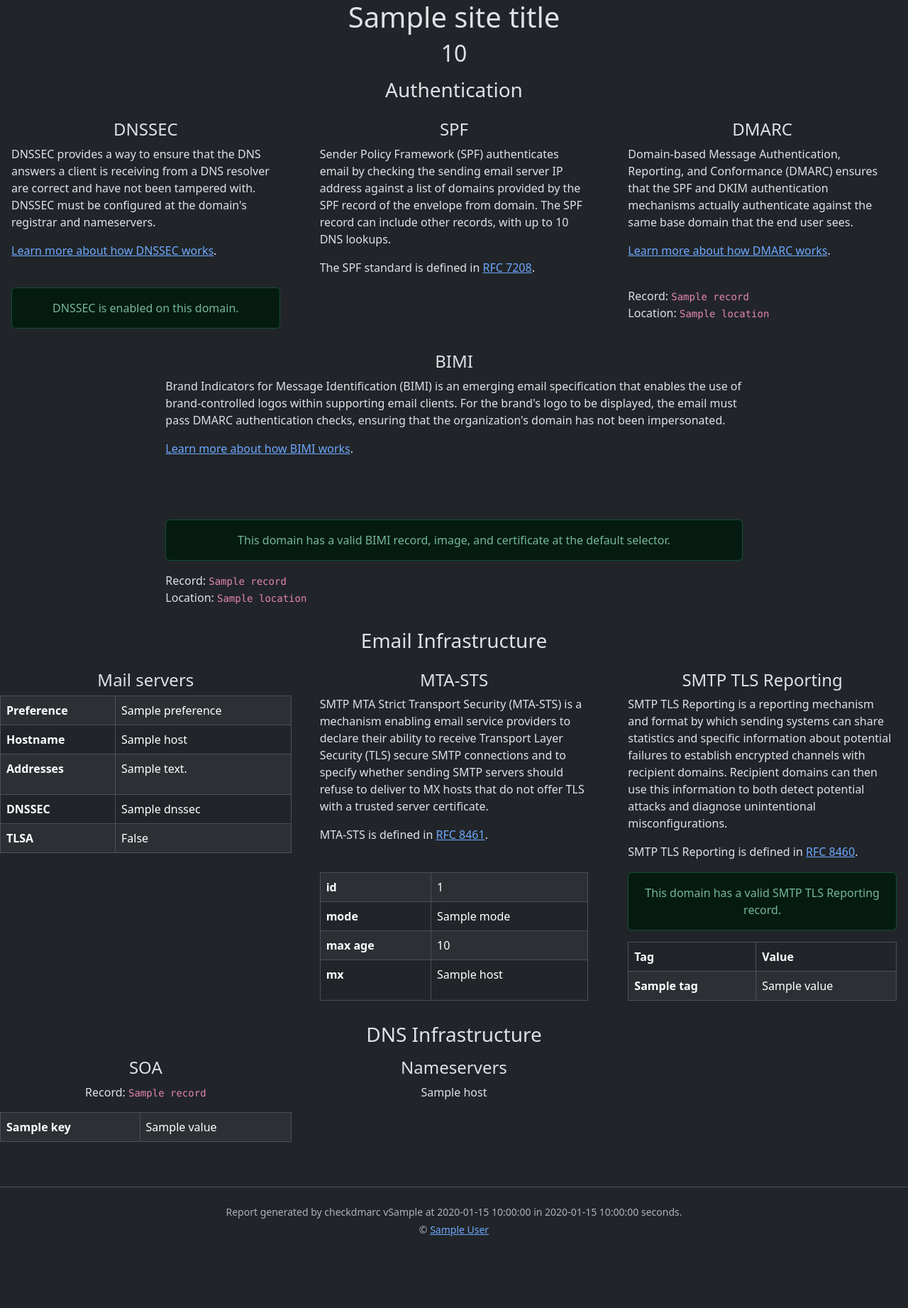
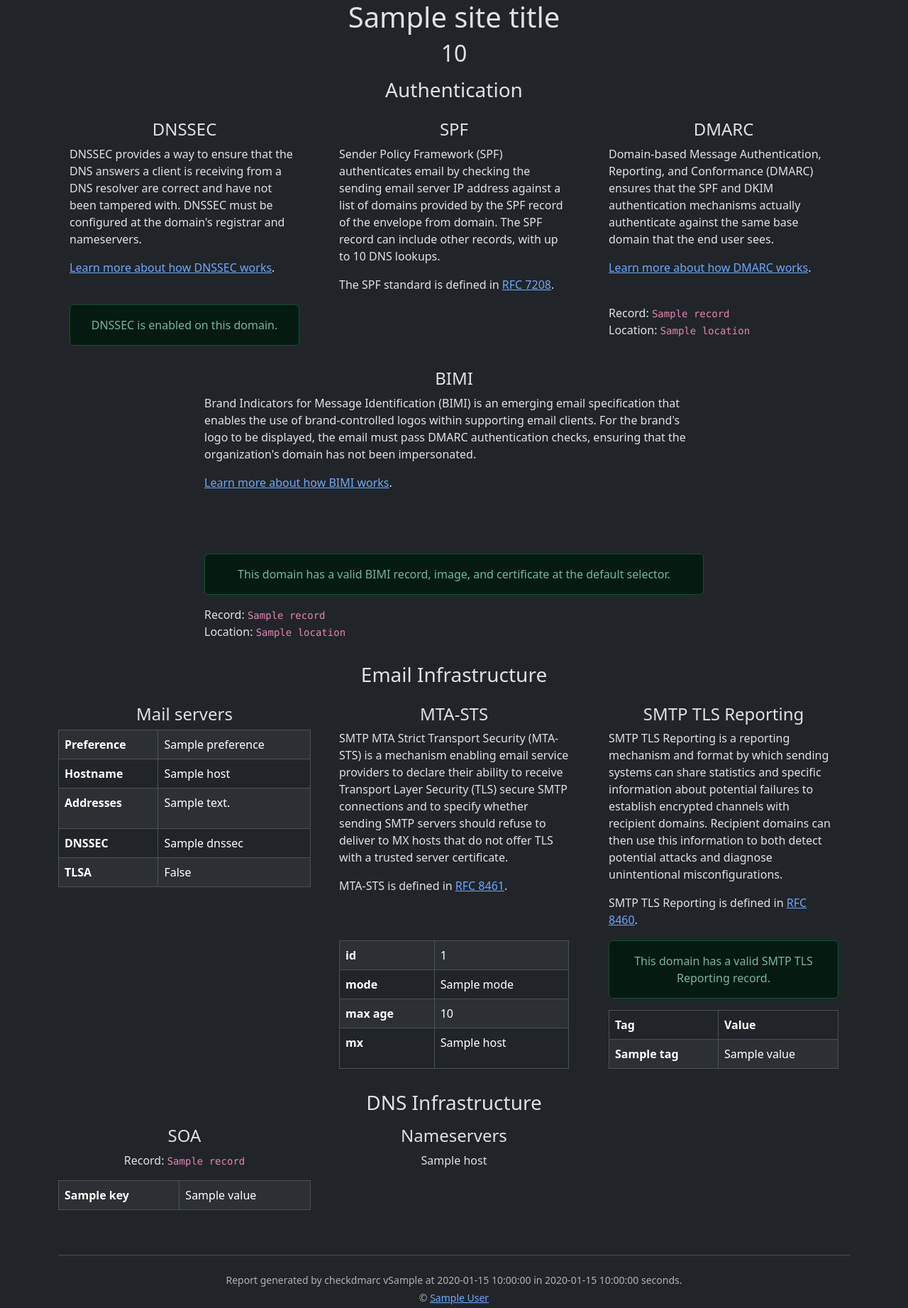
Before and after one commit to domainaware/checkdmarc-web-frontend, a Flask app: template templates/domain.html.jinja in a window 1280 px wide. Shown: the whole page at 71% size. Before the commit the page ends 1742 px from the top, so only its background shows below. Run offline with Flask 3, Linux system fonts and the light colour scheme; the template is opened without the code that fills it: most values are stand-ins (such as "Sample title", 1, 10 or a date in 2020); parts of the project's set-up code (start-up, migrations or seed data) failed here and were passed over.

Commit message:
Fix main class on the domain page

```diff
--- a/templates/domain.html.jinja
+++ b/templates/domain.html.jinja
@@ -2,7 +2,7 @@
 {% block title %}{{ domain }}{% endblock %}
 
 {% block content %}
-  <main class="content" role="main">
+  <main class="container" role="main">
     <!-- Site Title -->
     <div class="row">
       <div class="col-12">
```
